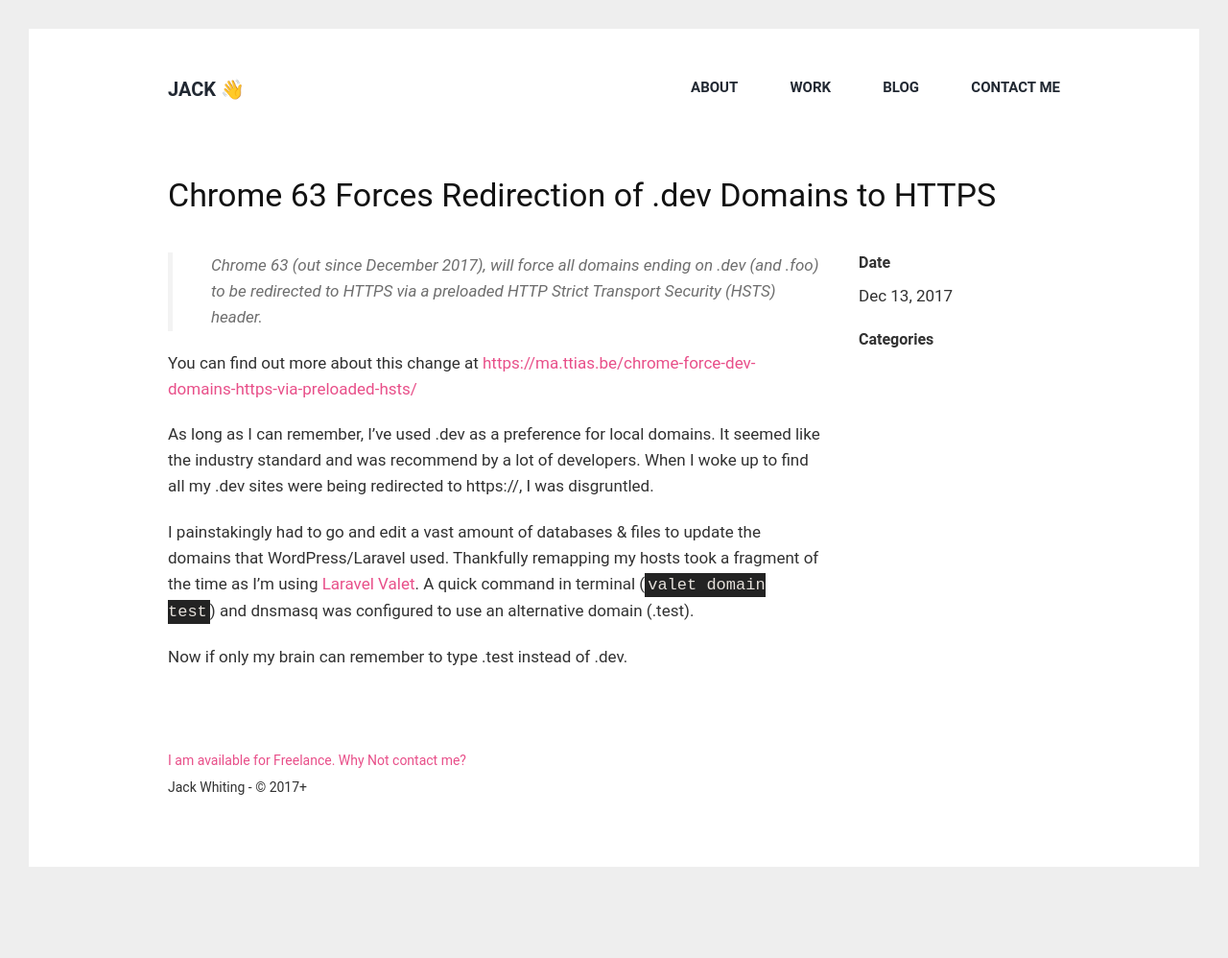
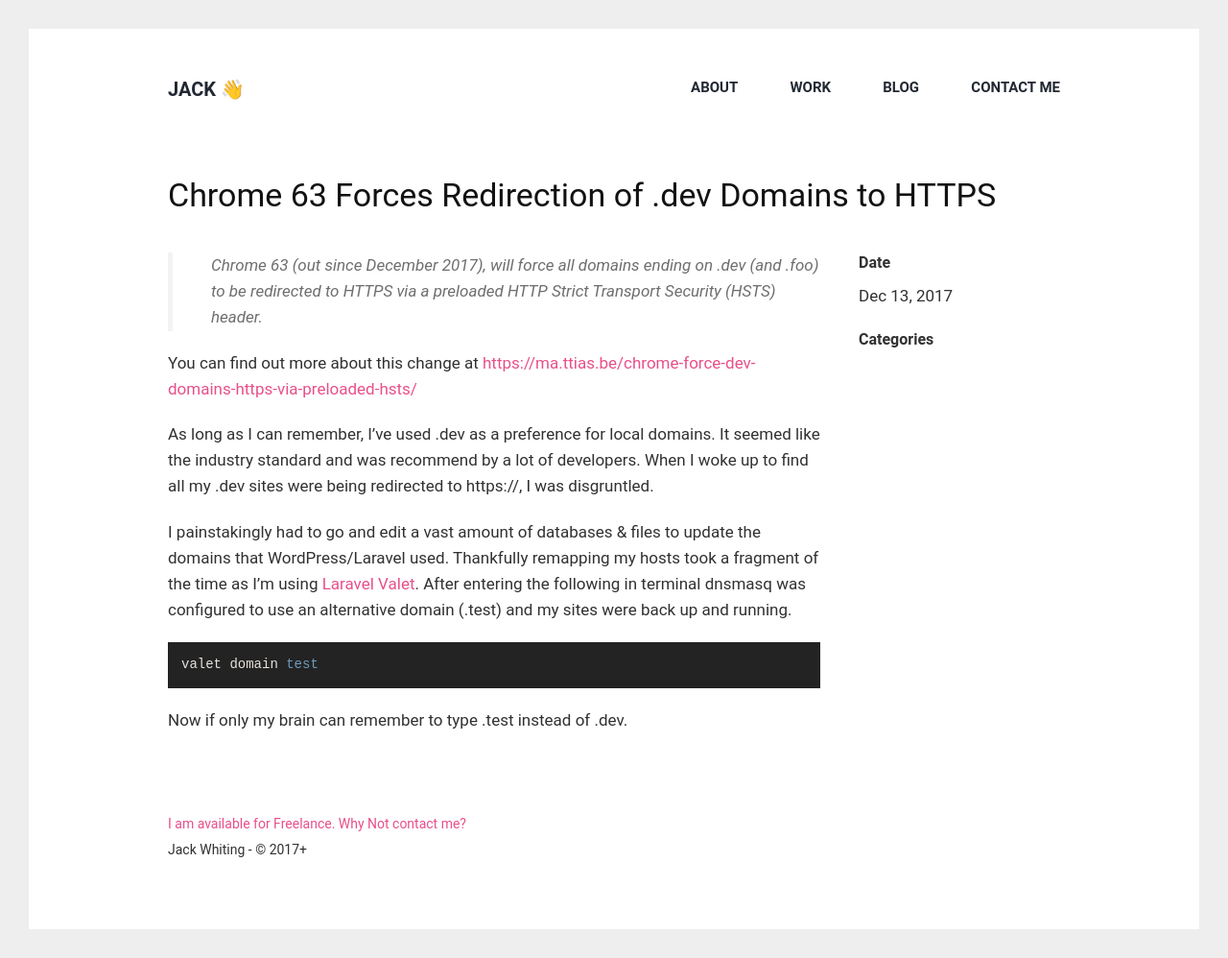
Before and after one commit to jackabox/old.jackwhiting.co.uk, a Jekyll site: the page built from _posts/2017-12-13-chrome-forces-dev-to-https.md, in a window 1280 px wide. Shown: the whole page at 96% size. Built offline with Jekyll 4.4.1, drawn with Linux system fonts in a browser that asks for light colours; before the commit the page ends 933 px from its top, so only the background shows below that.

Commit message:
chrome dev changes

````diff
--- a/_posts/2017-12-13-chrome-forces-dev-to-https.md
+++ b/_posts/2017-12-13-chrome-forces-dev-to-https.md
@@ -16,6 +16,10 @@ You can find out more about this change at [https://ma.ttias.be/chrome-force-dev
 
 As long as I can remember, I've used .dev as a preference for local domains. It seemed like the industry standard and was recommend by a lot of developers. When I woke up to find all my .dev sites were being redirected to https://, I was disgruntled.
 
-I painstakingly had to go and edit a vast amount of databases & files to update the domains that WordPress/Laravel used. Thankfully remapping my hosts took a fragment of the time as I'm using [Laravel Valet](https://laravel.com/docs/5.5/valet). A quick command in terminal (`valet domain test`) and dnsmasq was configured to use an alternative domain (.test).
+I painstakingly had to go and edit a vast amount of databases & files to update the domains that WordPress/Laravel used. Thankfully remapping my hosts took a fragment of the time as I'm using [Laravel Valet](https://laravel.com/docs/5.5/valet). After entering the following in terminal dnsmasq was configured to use an alternative domain (.test) and my sites were back up and running.
+
+```
+valet domain test
+```
 
 Now if only my brain can remember to type .test instead of .dev.
````
